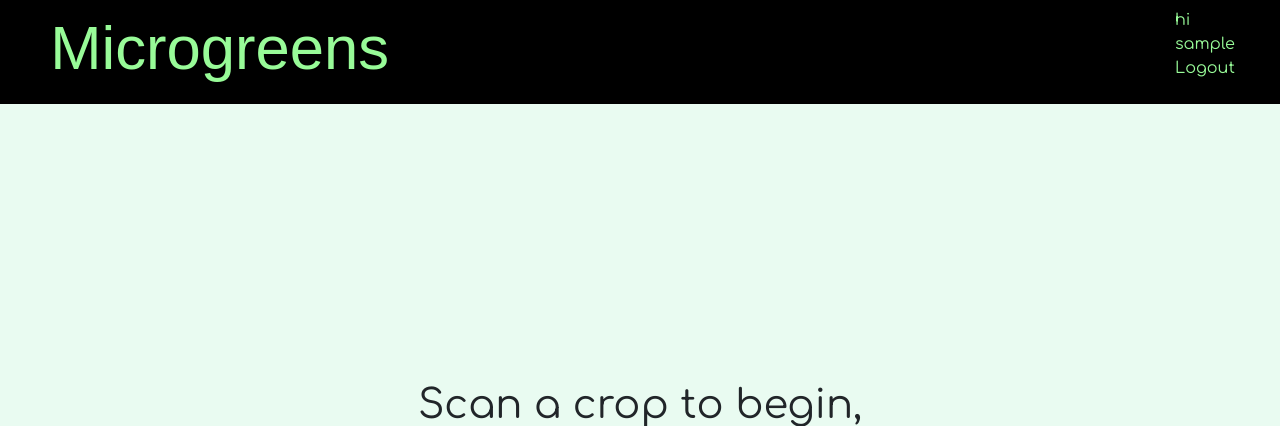
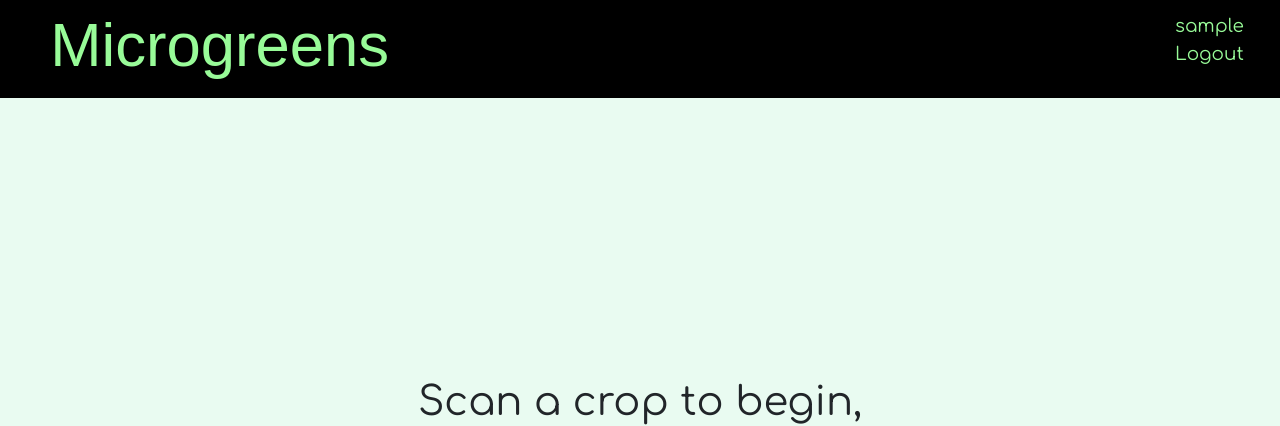
Before and after one commit to Sri-V/grow-app-project, a Django app: page / in a window 1280 px wide. Shown: the top 426 px of the page. Run offline with Django 3.2, Linux system fonts and the light colour scheme; the visitor is signed in with stand-in values (Sample User, id 1); data that the repository does not hold is empty; some libraries are stand-ins or nearby versions; some web fonts are replaced.

Commit message:
Navbar collapses better

```diff
--- a/grow_app/static/base.css
+++ b/grow_app/static/base.css
@@ -22,6 +22,7 @@ nav {
 
 nav ul {
     list-style-type: none;
+    font-size: calc(12px + 0.5vw)
 }
 
 nav * {
--- a/grow_app/templates/base.html
+++ b/grow_app/templates/base.html
@@ -30,12 +30,12 @@
 
     <nav class="navbar row d-flex justify-content-between">
         {% block navbar %}
-            <h1 class="big-header col-10 col-md-3">
+            <h1 class="big-header col-9 col-md-3">
                 <a id="link-to-home" href="{% url "home" %}">Microgreens</a>
             </h1>
-            <ul class="col-2 col-md-1">
+            <ul class="col-3 col-sm-2 col-lg-1">
                 {% if user.is_authenticated %}
-                    <li>hi {{ user.username }}</li>
+                    <li>{{ user.username }}</li>
                     <li><a href="{% url 'logout' %}" id="link-to-logout">Logout</a></li>
                 {% else %}
                     <li><a href="{% url 'login' %}" id="link-to-login">Login</a></li>
```
